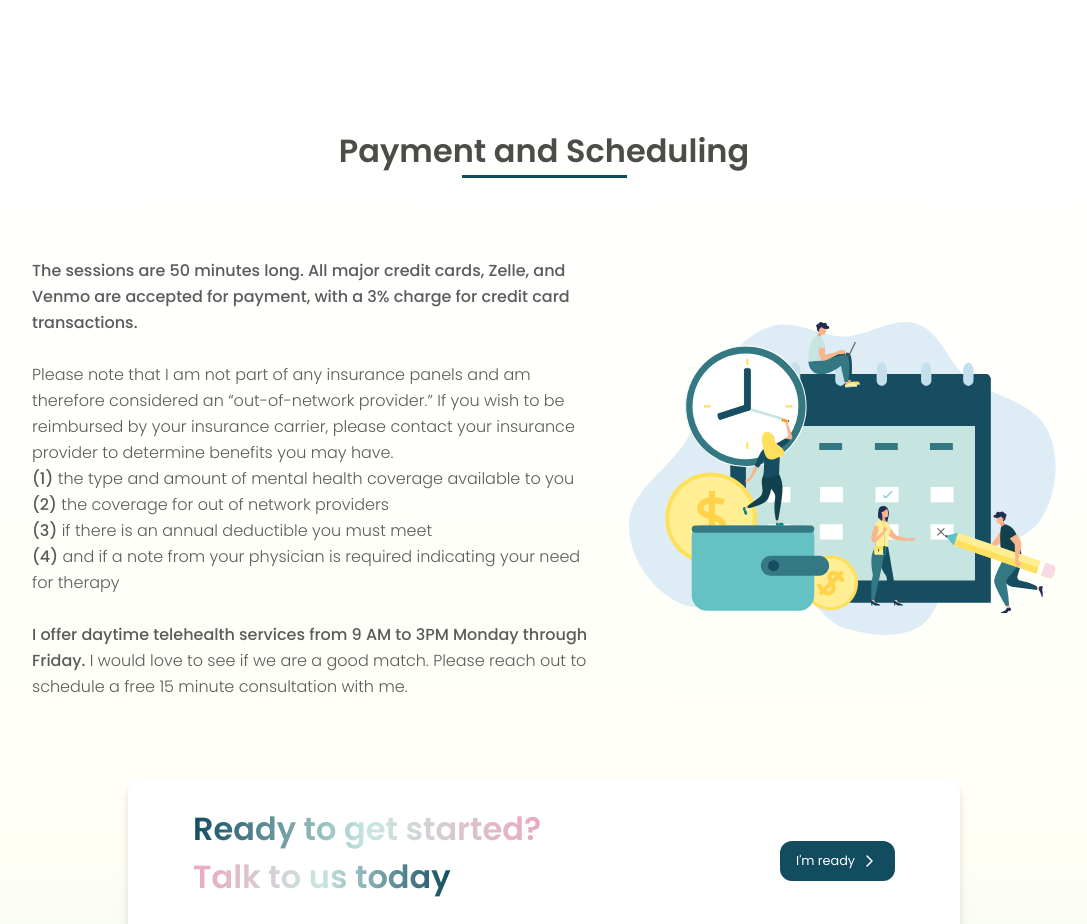
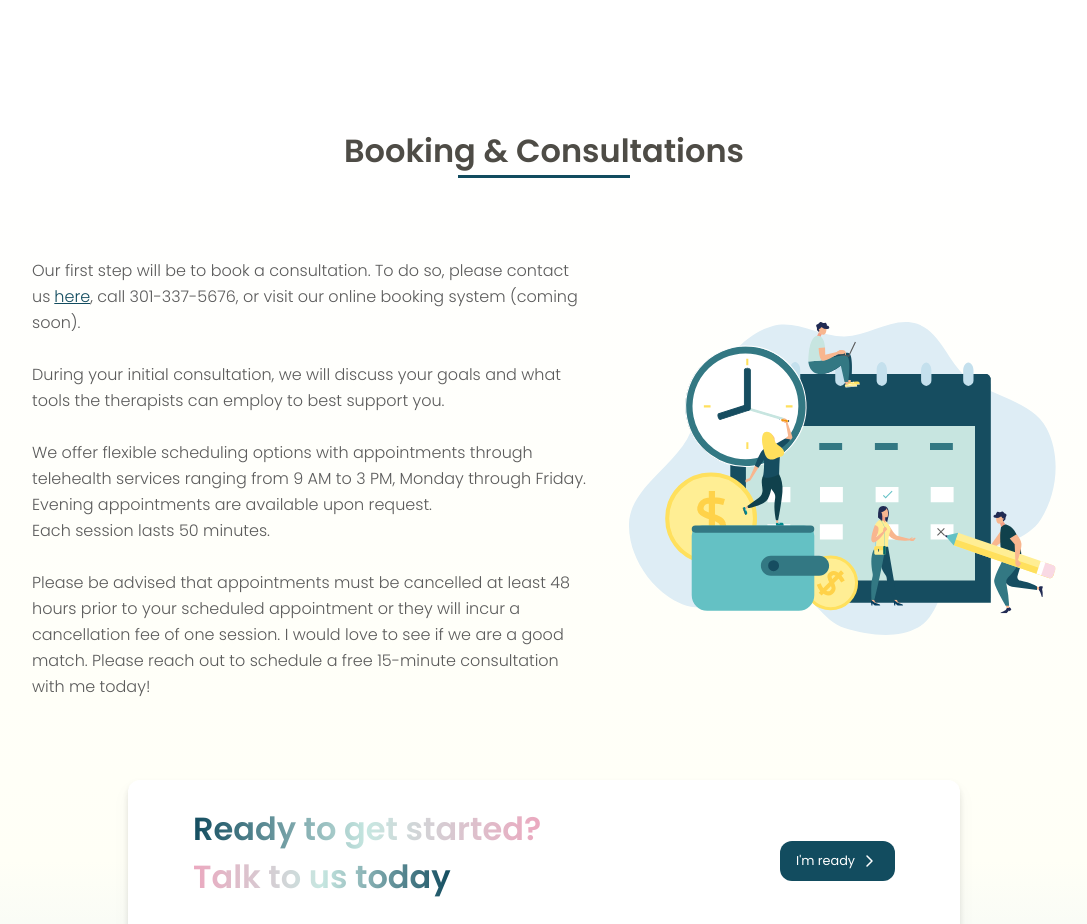
Before and after one commit to eliram9/BigBrain, a React (Create React App) app: page /about in a window 1280 px wide. Shown: the part 1480-2404 px from the top of the page, without its empty margins (96-1183 px from the left). Built offline with nearby package versions, Linux system fonts and the light colour scheme; what tailwindcss-filters would draw is missing.

Commit message:
text update

```diff
--- a/src/components/pages/About.jsx
+++ b/src/components/pages/About.jsx
@@ -7,6 +7,7 @@ import { Conversation, Payment } from '../../media/icons';
 import QuoteBox from '../ui-elements/QuoteBox';
 import SectionSubtitle from '../ui-elements/SectionSubtitle';
 import FooterNew from '../FooterNew';
+import { Link } from 'react-router-dom';
 
 const About = () => {
     return (
@@ -95,31 +96,32 @@ const About = () => {
 
             <section>
                 <PageContainer className='text-darkGray pb-40 md:pb-20 bg-gradient-to-b from-white to-cream dark:bg-gradient-to-b dark:from-black dark:to-black'>
-                        <SectionSubtitle subtitle="Payment and Scheduling" className="items-center mb-20 sm:mb-4" />
+                        <SectionSubtitle subtitle="Booking & Consultations" className="items-center mb-20 sm:mb-4" />
                         <div className='flex md:flex-col-reverse  items-center justify-between'>
 
                             {/* Text Container */}
                             <div className='w-7/12 flex items-start text-darkGray pr-10 md:w-full'>
                                 <div className='sm:text-center text-left dark:text-white leading-relaxed font-light'>
                                     <div className='sm:text-left text-left dark:text-white leading-relaxed sm:text-sm lg:text-md xl:text-md 2xl:text-base 3xl:text-xl'>
-                                        <p className='font-medium'>The sessions are 50 minutes long. All major credit cards, Zelle, and Venmo are accepted for payment, with a 3% charge for
-                                                                   credit card transactions.
-                                        </p>
+                                        <p >Our first step will be to book a consultation. To do so, please contact us
+                                            <Link to="/conact-us" className='underline text-main hover:text-white hover:bg-main ml-1'>here</Link>, call 301-337-5676, or visit our online booking system (coming soon).</p>
 
                                         <br />
 
-                                        <p>Please note that I am not part of any insurance panels and am therefore considered an
-                                            “out-of-network provider.” If you wish to be reimbursed by your insurance carrier, please contact your insurance provider to determine benefits you may have.
+                                        <p>During your initial consultation, we will discuss your goals and what tools the therapists can employ to best support you.</p>
+
+                                        <br />
+
+                                        <p>We offer flexible scheduling options with appointments through telehealth services ranging from 9 AM to 3 PM, Monday through Friday.
+                                           Evening appointments are available upon request.
                                         </p>
-                                        <ul>
-                                            <li><span className='font-medium'>(1)</span> the type and amount of mental health coverage available to you</li>
-                                            <li><span className='font-medium'>(2)</span> the coverage for out of network providers</li>
-                                            <li><span className='font-medium'>(3)</span> if there is an annual deductible you must meet</li>
-                                            <li><span className='font-medium'>(4)</span> and if a note from your physician is required indicating your need for therapy</li>
-                                        </ul>
+                                        <p>Each session lasts 50 minutes.</p>
+
                                         <br />
-                                        <p><span className='font-medium'>I offer daytime telehealth services from 9 AM to 3PM Monday through Friday. </span>
-                                           I would love to see if we are a good match. Please reach out to schedule a free 15 minute consultation with me.
+
+                                        <p>Please be advised that appointments must be cancelled at least 48 hours prior to your scheduled appointment or they will incur a cancellation fee of one session.
+                                           I would love to see if we are a good match.
+                                           Please reach out to schedule a free 15-minute consultation with me today!
                                         </p>
                                     </div>
                                 </div>
```
